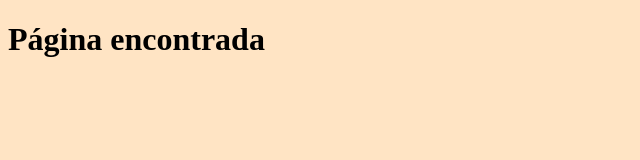
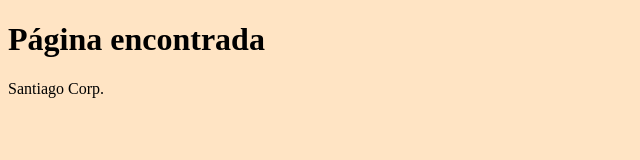
Before and after one commit to guizeraSK/projeto-aplicado, a plain HTML site: page index.html in a window 1280 px wide. Shown: the whole page, without its empty margins (0-640 px from the left). Drawn offline with Linux system fonts and the light colour scheme.

Commit message:
descrição do commit

```diff
--- a/index.html
+++ b/index.html
@@ -11,5 +11,8 @@
     <h1>
         Página encontrada
     </h1>
+    <header>
+        Santiago Corp.
+    </header>
 </body>
 </html>
```
